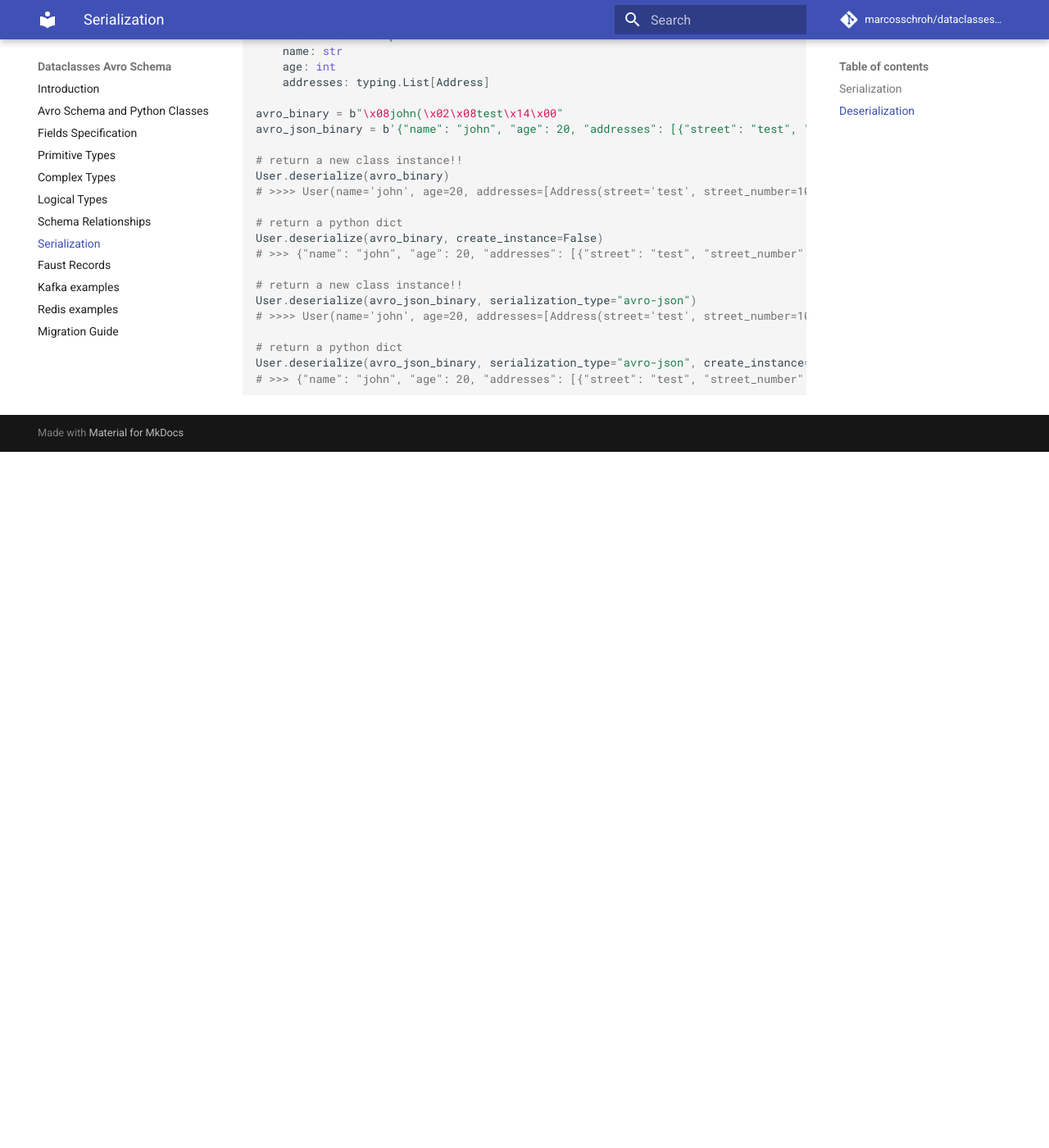
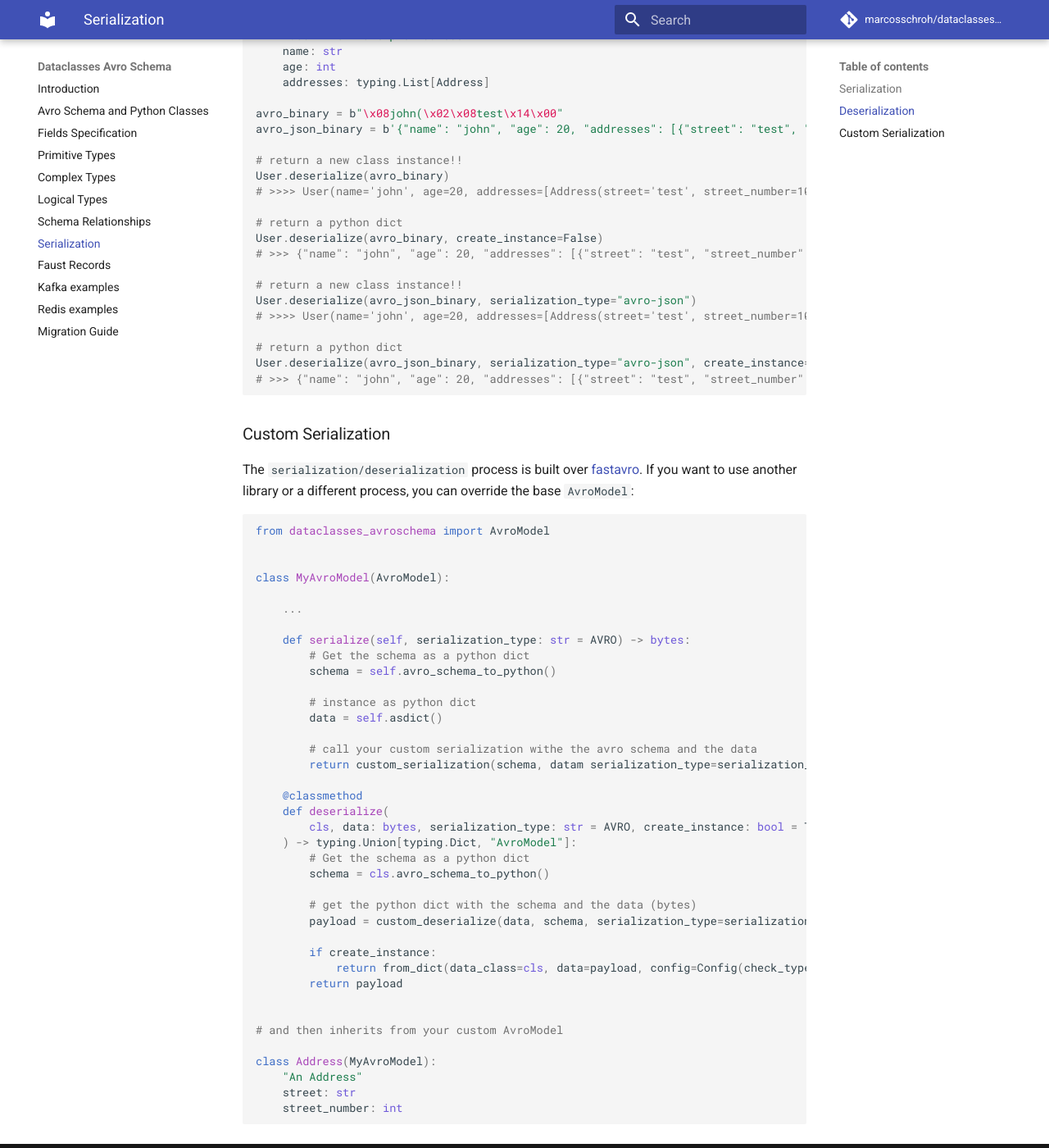
Before and after one commit to marcosschroh/dataclasses-avroschema, an MkDocs documentation site: the page built from docs/serialization.md, in a window 1280 px wide and 1400 px high, scrolled down 1559 px. Shown: the whole window at 82% size. Built offline with MkDocs 1.6.1 and Material for MkDocs 9.7.7, drawn with Linux system fonts in a browser that asks for light colours; comment, search, counter and statistics services are not loaded; before the commit the page ends 2110 px from its top, so only the background shows below that.

Commit message:
doc: custom serialization doc added (#76)

````diff
--- a/docs/serialization.md
+++ b/docs/serialization.md
@@ -93,3 +93,48 @@ User.deserialize(avro_json_binary, serialization_type="avro-json")
 User.deserialize(avro_json_binary, serialization_type="avro-json", create_instance=False)
 # >>> {"name": "john", "age": 20, "addresses": [{"street": "test", "street_number": 10}]}
 ```
+
+### Custom Serialization
+
+The `serialization/deserialization` process is built over [fastavro](https://github.com/fastavro/fastavro). If you want to use another library or a different process, you can override the base `AvroModel`:
+
+```python
+from dataclasses_avroschema import AvroModel
+
+
+class MyAvroModel(AvroModel):
+
+    ...
+
+    def serialize(self, serialization_type: str = AVRO) -> bytes:
+        # Get the schema as a python dict
+        schema = self.avro_schema_to_python()
+
+        # instance as python dict
+        data = self.asdict()
+
+        # call your custom serialization withe the avro schema and the data
+        return custom_serialization(schema, datam serialization_type=serialization_type)
+
+    @classmethod
+    def deserialize(
+        cls, data: bytes, serialization_type: str = AVRO, create_instance: bool = True
+    ) -> typing.Union[typing.Dict, "AvroModel"]:
+        # Get the schema as a python dict
+        schema = cls.avro_schema_to_python()
+
+        # get the python dict with the schema and the data (bytes)
+        payload = custom_deserialize(data, schema, serialization_type=serialization_type)
+
+        if create_instance:
+            return from_dict(data_class=cls, data=payload, config=Config(check_types=False))
+        return payload
+
+
+# and then inherits from your custom AvroModel
+
+class Address(MyAvroModel):
+    "An Address"
+    street: str
+    street_number: int
+```
````
